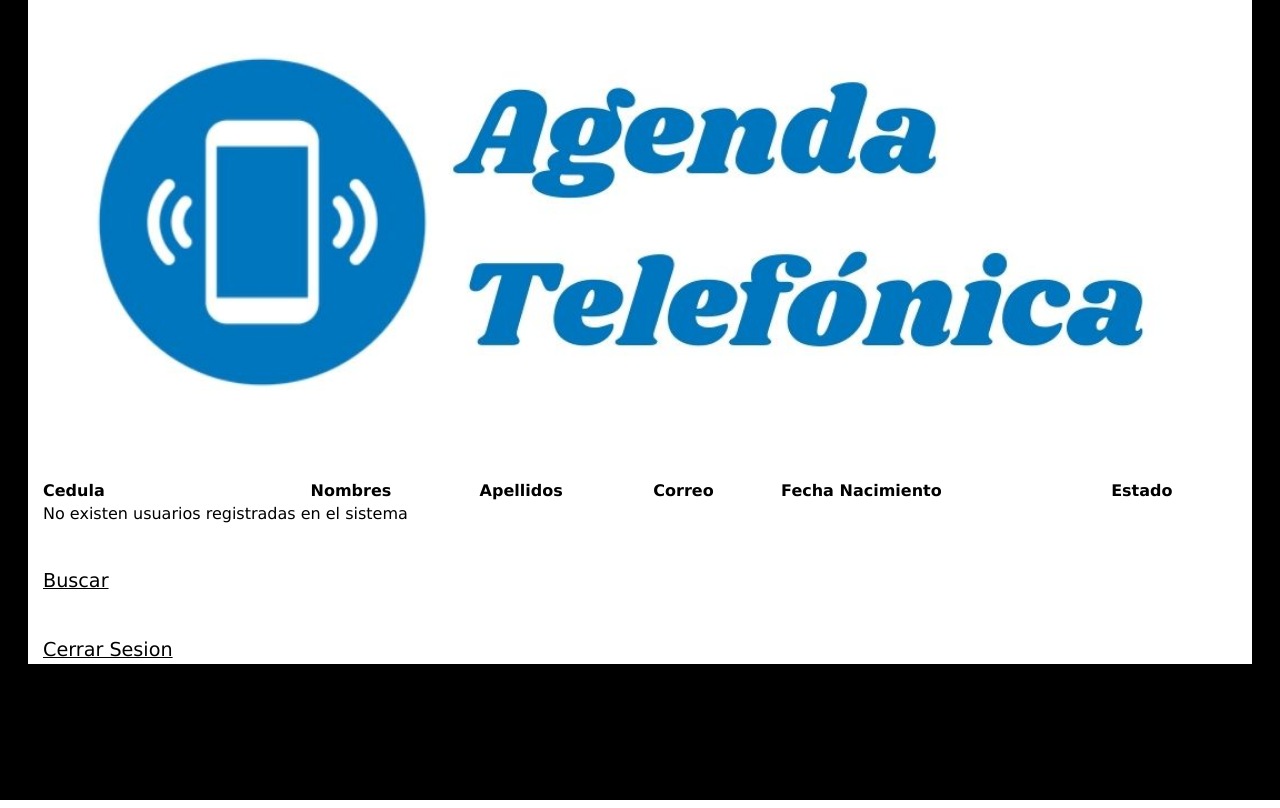
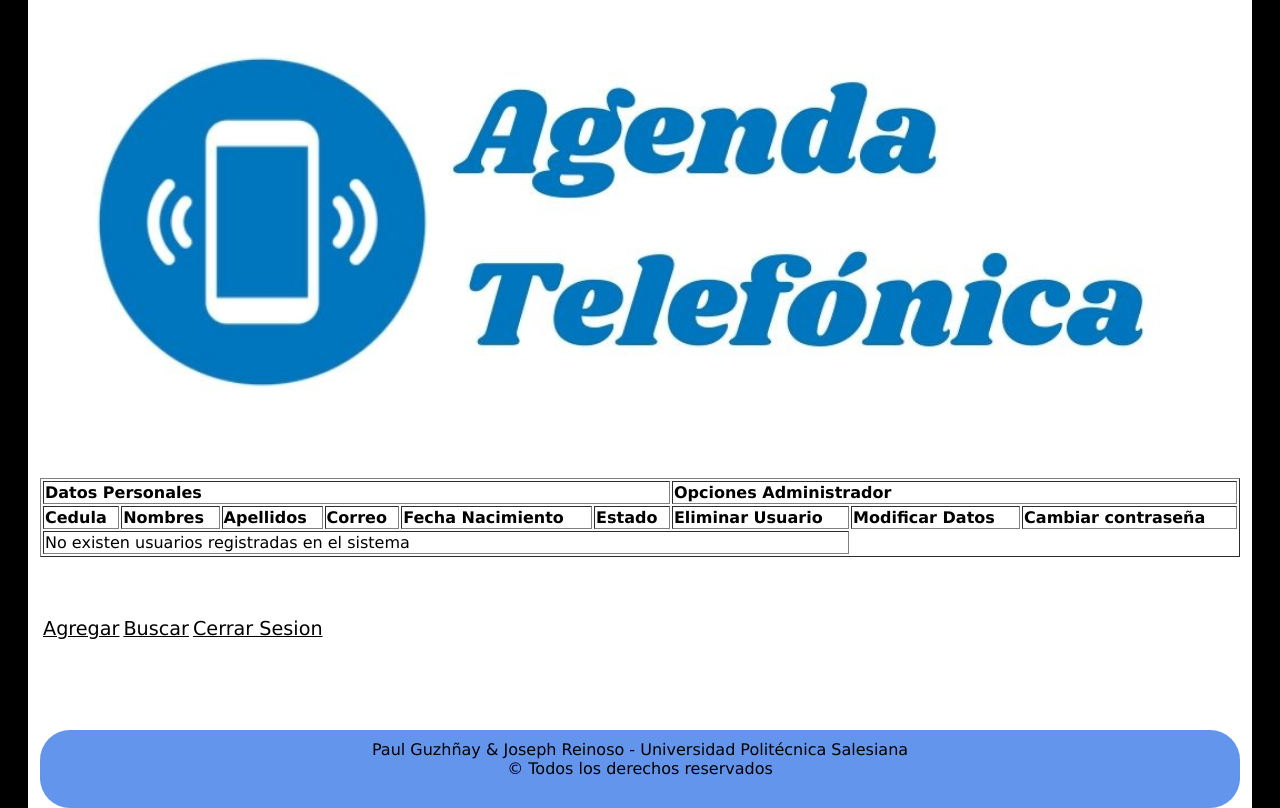
Before and after one commit to Paulguzhnay/Practica01-Agenda-Telefonica-en-PHP, a PHP site: page /admin/vista/admin/indexAdmin.php in a window 1280 px wide. Run offline with PHP 8.4, Linux system fonts and the light colour scheme; the visitor is signed in with stand-in values (Sample User, id 1); data that the repository does not hold is empty.

Commit message:
modificacion Index Administrador

```diff
--- a/admin/vista/admin/indexAdmin.php
+++ b/admin/vista/admin/indexAdmin.php
@@ -16,16 +16,24 @@
 -->
 
     <br>
-    <table style="width:100%">
+    <table style="width:100%" border='1' align='center'  >
+
  <tr>
+ <th colspan ='6'>  Datos Personales</th>
+ <th colspan ='3'>  Opciones Administrador</th>
+</tr>
+<tr>
  <th>Cedula</th>
  <th>Nombres</th>
  <th>Apellidos</th>
  <th>Correo</th>
  <th>Fecha Nacimiento</th>
  <th>Estado</th>
- </tr>
- </tr>
+ <th>Eliminar Usuario</th>
+ <th>Modificar Datos</th>
+ <th>Cambiar contraseña</th>
+</tr>
+
  <?php
  session_start();
  if(!isset($_SESSION['isLogged']) || $_SESSION['isLogged'] === FALSE){
@@ -58,28 +66,31 @@
  echo "</tr>";
  }
 //-----------------------------------
-echo " <tr>";
-echo "<td><br> <br> </td>";
-echo "</tr>";
 
 
- //-----------------------------------
-
- echo " <td> <a href='indexBusquedaAdmin.php'>Buscar </a> </td>";
 
 
-//---------------------
-echo " <tr>";
-echo "<td><br> <br> </td>";
-echo "</tr>";
-///------------------
-
-
- echo " <td> <a href='../../../config/cerrar_sesion.php'>Cerrar Sesion</a> </td>";
 
  $conn->close();
  ?>
- </table>
+
+</table>
+<br>
+<br>
+<br>
+<table >
+<td> <a href='../../../public/vista/crearUsuario.html'>Agregar </a> </td>
+<td> <a href='indexBusquedaAdmin.php'>Buscar </a> </td>
+<td> <a href='../../../config/cerrar_sesion.php'>Cerrar Sesion</a> </td>
+
+</table>
+<br>
+<br>
+<br>
 
 </body>
+<footer>
+      Paul Guzhñay &amp; Joseph Reinoso - Universidad Politécnica Salesiana
+        <br/>&copy; Todos los derechos reservados
+</footer>
 </html>
```
